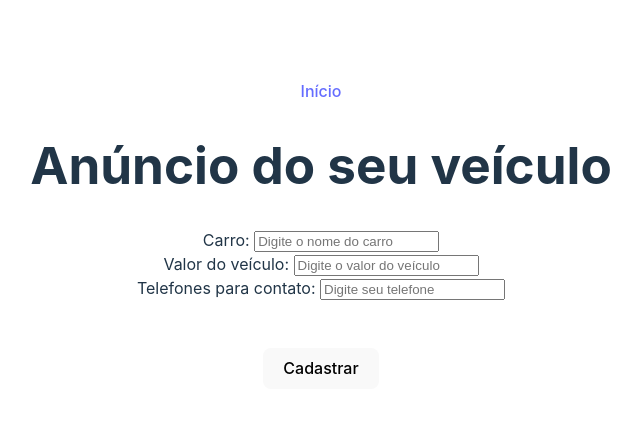
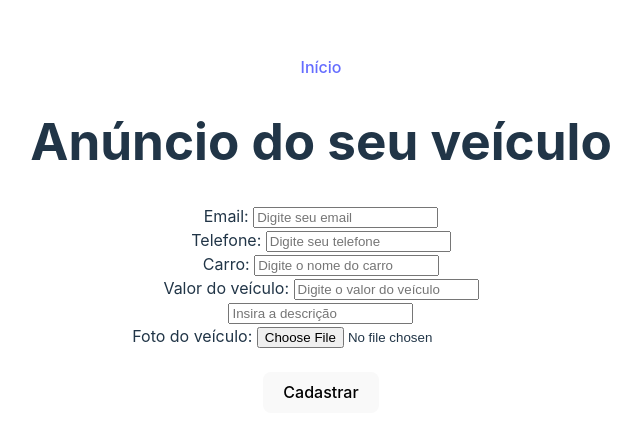
Before and after one commit to LeaelSouza/projeto_SA, a React (Vite) app in the folder vite-project/: page /anuncioCarro in a window 1280 px wide. Shown: the part 166-602 px from the top of the page, without its empty margins (319-960 px from the left). Built offline with nearby package versions, Linux system fonts and the light colour scheme.

Commit message:
Alteração da tela

```diff
--- a/vite-project/src/telaAnuncios/anuncioCarro/anuncioCarro.jsx
+++ b/vite-project/src/telaAnuncios/anuncioCarro/anuncioCarro.jsx
@@ -1,40 +1,109 @@
-//ANUNCIO PARA O CARROimport { useState } from "react";
+// //ANUNCIO PARA O CARRO
+//import { useState } from "react";
+// import { Link } from "react-router-dom";
+
+// function Cadastrar(){
+
+//     const [nome, setNome] = useState('');
+//     const [senha, setSenha] = useState('');
+
+//     setListaCadastro({
+//         nome: nome,
+//         email: email,
+//         telefone: telefone,
+//         senha: senha
+//     })
+// }
+
+
+
+// function CadastroUsuario(){
+//     return (
+//         <>
+//         <Link to={'/'}>Início</Link>
+//         <h1>Anúncio do seu veículo</h1>
+
+//         <label htmlFor="carro">Carro: </label>
+//         <input type="text" placeholder="Digite o nome do carro" />
+//         <br></br>
+//         <label htmlFor="valor">Valor do veículo: </label>
+//         <input type="text" placeholder="Digite o valor do veículo" />
+//         <br></br>
+//         <label htmlFor="telefone">Telefones para contato: </label>
+//         <input type="number" placeholder="Digite seu telefone" />
+//         <br></br>
+//         {/*Desenvolver a opção para adicionar foto*/ }
+//         <br></br>
+//         <br></br>
+//         <button onClick={Cadastrar}>Cadastrar</button>
+//         </>
+//     )
+// }
+
+// export default CadastroUsuario;
+
+import { useState } from "react";
 import { Link } from "react-router-dom";
 
-function Cadastrar(){
-
-    const [nome, setNome] = useState('');
-    const [senha, setSenha] = useState('');
-
-    setListaCadastro({
-        nome: nome,
+function Cadastrar(email, telefone, foto) {
+    // Aqui você pode adicionar a lógica para lidar com o cadastro, como enviar os dados para um servidor.
+    console.log({
         email: email,
         telefone: telefone,
-        senha: senha
-    })
+        foto: foto
+    });
 }
 
-function CadastroUsuario(){
+function CadastroUsuario() {
+    const [email, setEmail] = useState('');
+    const [telefone, setTelefone] = useState('');
+    const [carro, setCarro] = useState('');
+    const [valor, setValor] = useState('');
+    const [descricao, setDescricao] = useState('');
+    const [foto, setFoto] = useState(null);
+
+    const handleSubmit = () => {
+        Cadastrar(email, telefone, carro, valor,descricao, foto);
+    };
+
+    const handleFotoChange = (e) => {
+        var reader = new FileReader();
+        reader.readAsDataURL(e.target.files[0]);
+        reader.onload = function () {
+        console.log(reader.result);
+    };
+   reader.onerror = function (error) {
+     console.log('Error: ', error);
+   };
+
+        setFoto(e.target.files[0]);
+    };
+
     return (
         <>
-        <Link to={'/'}>Início</Link>
-        <h1>Anúncio do seu veículo</h1>
+            <Link to={'/'}>Início</Link>
+            <h1>Anúncio do seu veículo</h1>
 
-        <label htmlFor="carro">Carro: </label>
-        <input type="text" placeholder="Digite o nome do carro" />
-        <br></br>
-        <label htmlFor="valor">Valor do veículo: </label>
-        <input type="text" placeholder="Digite o valor do veículo" />
-        <br></br>
-        <label htmlFor="telefone">Telefones para contato: </label>
-        <input type="number" placeholder="Digite seu telefone" />
-        <br></br>
-        {/*Desenvolver a opção para adicionar foto*/ }
-        <br></br>
-        <br></br>
-        <button onClick={Cadastrar}>Cadastrar</button>
+            <label htmlFor="email">Email: </label>
+            <input type="email" placeholder="Digite seu email" value={email} onChange={(e) => setEmail(e.target.value)} />
+            <br />
+            <label htmlFor="telefone">Telefone: </label>
+            <input type="number" placeholder="Digite seu telefone" value={telefone} onChange={(e) => setTelefone(e.target.value)} />
+            <br />
+            <label htmlFor="carro">Carro: </label>
+            <input type="text" placeholder="Digite o nome do carro" value={carro} onChange={(e) => setCarro(e.target.value)} />
+            <br />
+            <label htmlFor="valor">Valor do veículo: </label>
+            <input type="text" placeholder="Digite o valor do veículo" value={valor} onChange={(e) => setValor(e.target.value)}/>
+            <br />
+            <input className="descricao" type="text" placeholder="Insira a descrição"></input>
+            <br />
+            <label htmlFor="foto">Foto do veículo: </label>
+            <input type="file" onChange={handleFotoChange} />
+            <br /><br />
+            <button onClick={handleSubmit}>Cadastrar</button>
         </>
-    )
+    );
 }
 
 export default CadastroUsuario;
```
